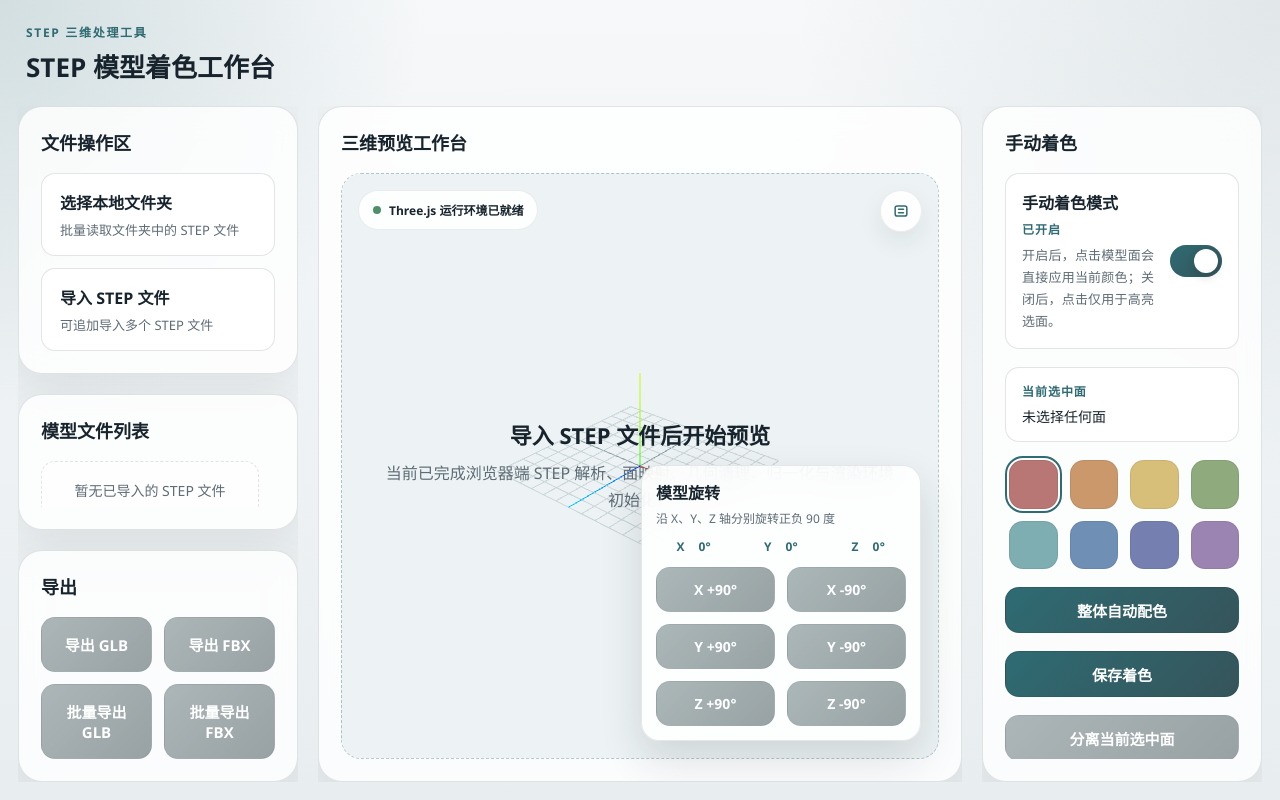
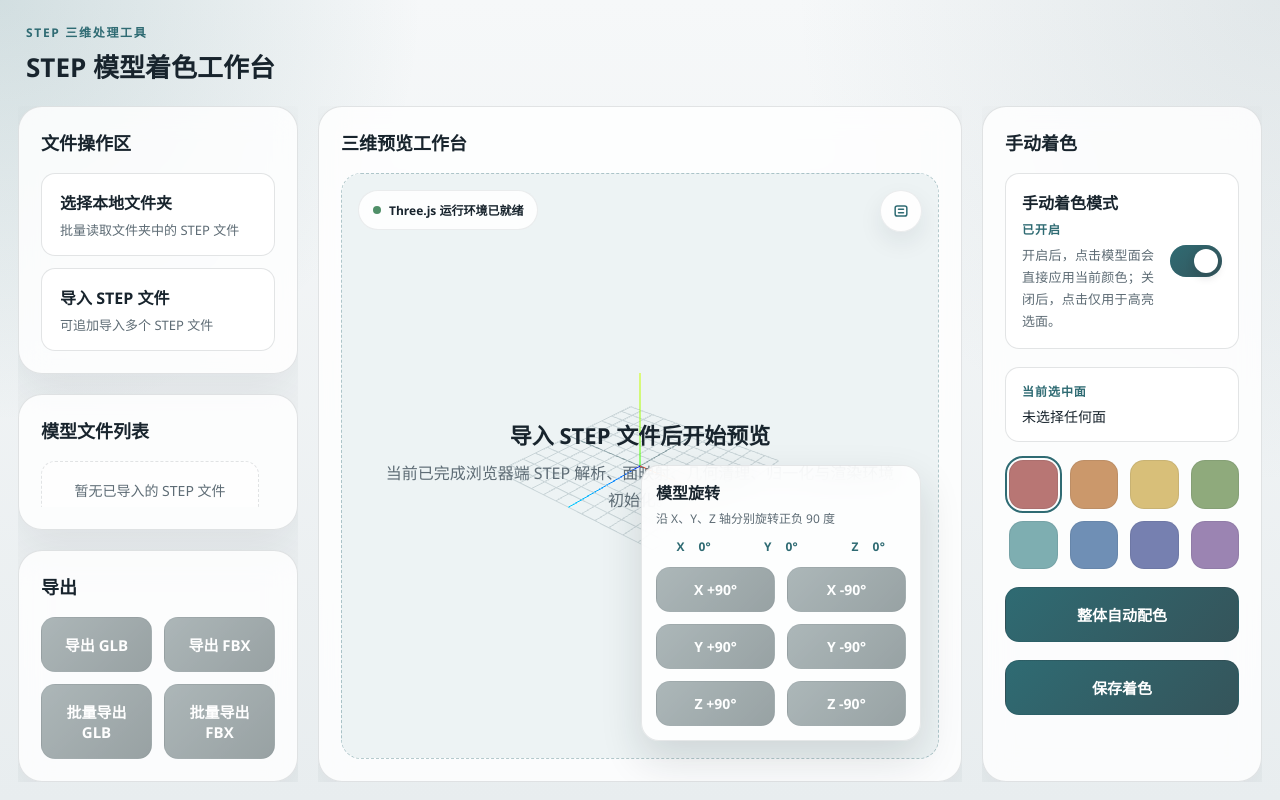
Before and after one commit to ya2026/optimizer, a Nuxt app: page / in a window 1280 px wide. Built offline with nearby package versions, Linux system fonts and the light colour scheme.

Commit message:
feat：删除分离面

```diff
--- a/components/panels/RightSidebar.vue
+++ b/components/panels/RightSidebar.vue
@@ -7,10 +7,8 @@ import { useMorandiPalette } from '~/composables/useMorandiPalette'
 const { morandiColors } = useMorandiPalette()
 const {
   state,
-  canSeparateSelectedFace,
   setManualColoringEnabled,
   setSelectedColorId,
-  requestFaceSeparation,
   requestAutoColor,
   requestSaveColors
 } = useFaceInteractionState()
@@ -92,15 +90,6 @@ const selectedFaceText = computed(() => {
       >
         保存着色
       </button>
-
-      <button
-        type="button"
-        class="primary-button primary-button--secondary"
-        :disabled="!canSeparateSelectedFace"
-        @click="requestFaceSeparation"
-      >
-        分离当前选中面
-      </button>
     </PanelSection>
   </aside>
 </template>
```
